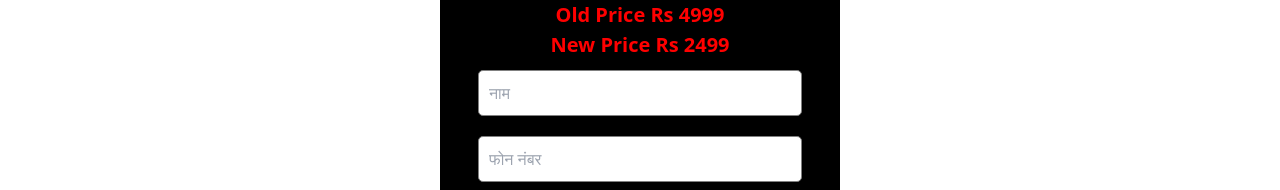
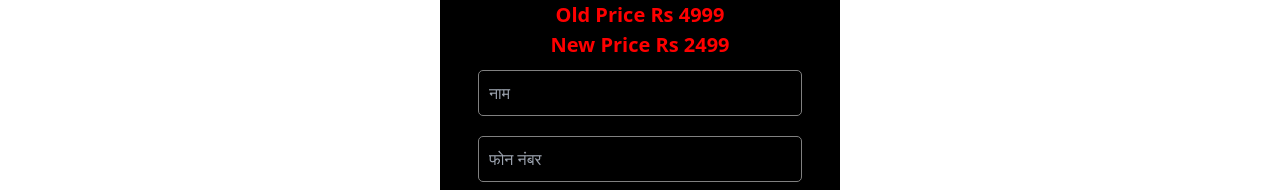
Before and after one commit to imbilal9/powerup, a React (Vite) app: page / in a window 1280 px wide. Shown: the part 756-946 px from the top of the page. Built offline with nearby package versions, Linux system fonts and the light colour scheme.

Commit message:
Update Inqueryform.jsx

```diff
--- a/src/Components/Inqueryform.jsx
+++ b/src/Components/Inqueryform.jsx
@@ -59,6 +59,7 @@ const InquiryForm = () => {
             margin: "10px 0",
             borderRadius: "5px",
             border: "1px solid gray",
+            background : 'black',
           }}
         />
         <input
@@ -72,6 +73,7 @@ const InquiryForm = () => {
             margin: "10px 0",
             borderRadius: "5px",
             border: "1px solid gray",
+            background : 'black',
           }}
         />
         {/* <input
```
